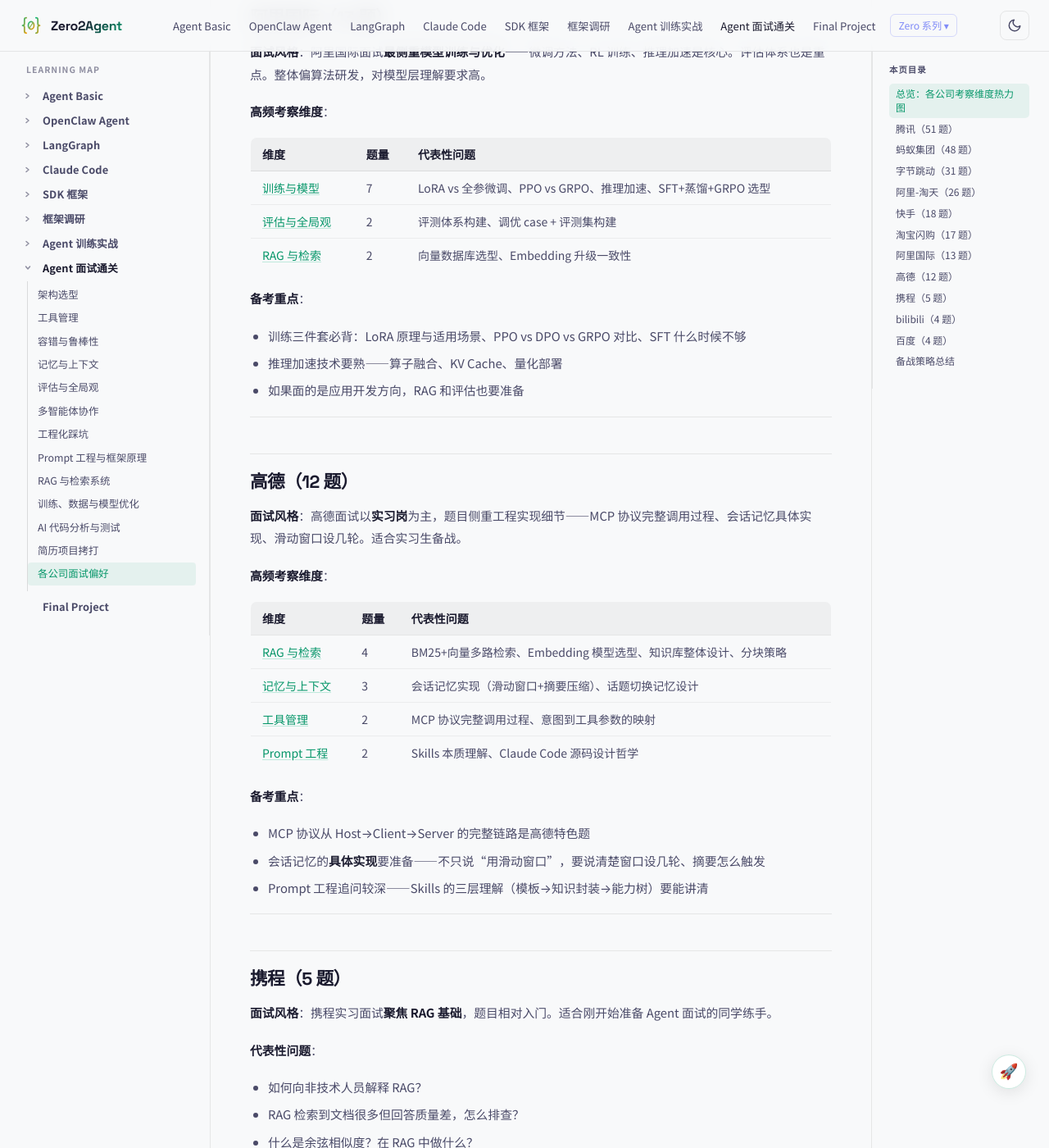
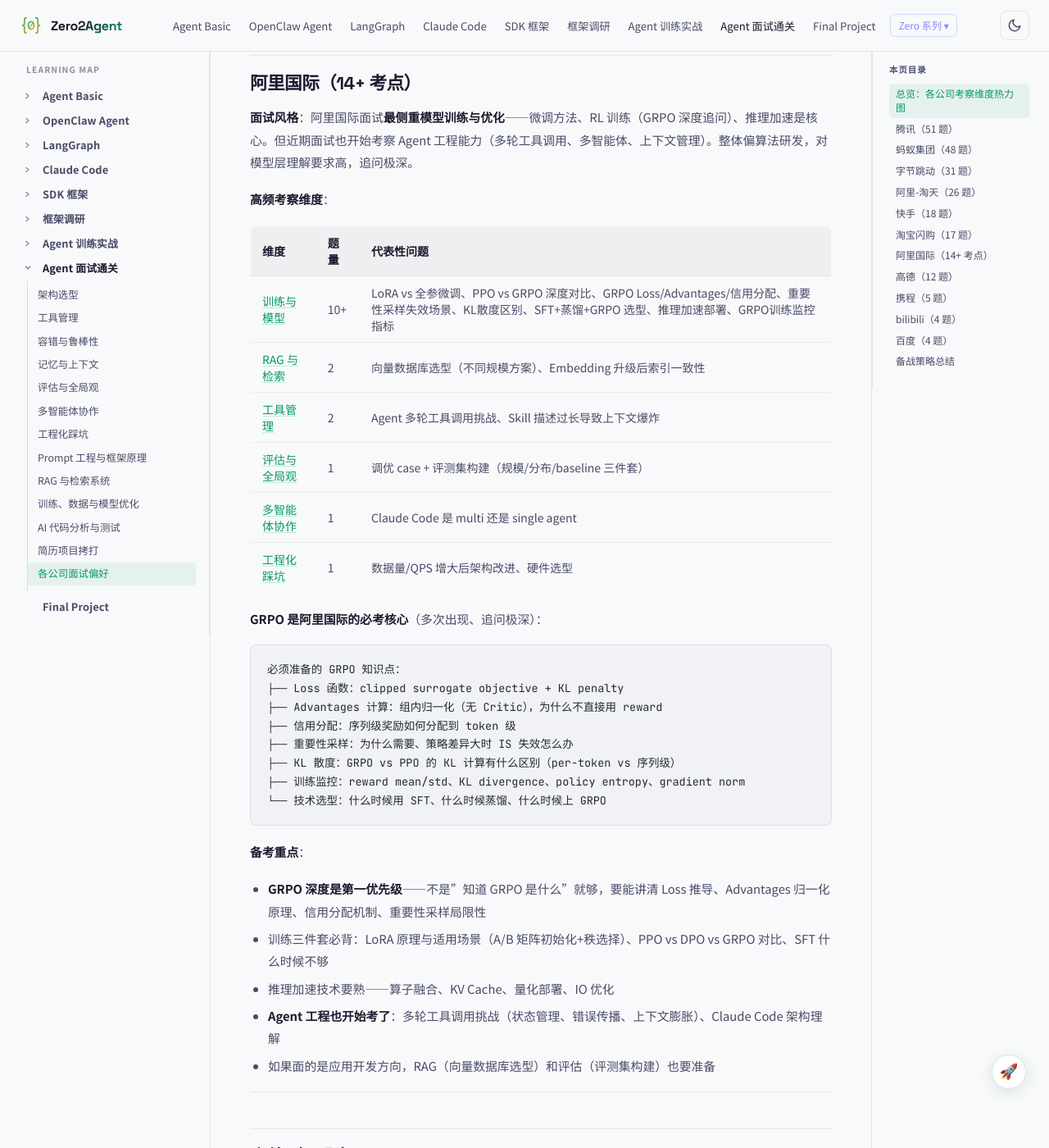
Before and after one commit to ranxi2001/zero2Agent, a Jekyll site: the page built from learn-agent-interview/14-company-preferences/index.md, in a window 1280 px wide and 1400 px high, scrolled down 5216 px. Shown: the whole window at 82% size. Built offline with Jekyll 4.4.1, drawn with Linux system fonts in a browser that asks for light colours; comment, search, counter and statistics services are not loaded; some of the changed text lies outside the part shown.

Commit message:
feat: 更新阿里国际偏好页 + 10篇面经来源标注
- 14-company-preferences: 阿里国际从13题更新为14+考点，
  新增GRPO知识点清单、AI算法vs应用开发方向区分
- 来源标注5处：GRPO训练指标、重要性采样、reward hacking、
  Skill执行顺序+Plan模式、Skill自我迭代+评测
- 处理10篇阿里国际面经，全部已覆盖无新增题目

Co-Authored-By: Claude Opus 4.6 <noreply@anthropic.com>

````diff
--- a/learn-agent-interview/14-company-preferences/index.md
+++ b/learn-agent-interview/14-company-preferences/index.md
@@ -24,7 +24,7 @@ eyebrow: Agent 面试通关 / 14
 | **阿里-淘天** | 26 | 记忆(6) > RAG(4) > 架构(3) | 系统设计 + 理论深度，追问细节 |
 | **快手** | 18 | 训练(6) > RAG(5) | 算法基础扎实，工程+模型并重 |
 | **淘宝闪购** | 17 | 项目拷打(12) > 架构(2) | 几乎全程项目深挖，无八股 |
-| **阿里国际** | 13 | 训练(7) > 评估(2) | RL/微调深度，模型层能力 |
+| **阿里国际** | 14+ | 训练(10+) > 工具(2) > RAG(2) | RL/微调深度 + GRPO 必考，近期也考 Agent 工程 |
 | **高德** | 12 | RAG(4) > 记忆(3) | 实习题为主，MCP 协议+会话记忆 |
 | **携程** | 5 | RAG(5) | RAG 基础，适合入门准备 |
 | **bilibili** | 4 | 分散 | Agent 框架实战，项目驱动 |
@@ -160,22 +160,40 @@ eyebrow: Agent 面试通关 / 14
 
 ---
 
-## 阿里国际（13 题）
+## 阿里国际（14+ 考点）
 
-**面试风格**：阿里国际面试**最侧重模型训练与优化**——微调方法、RL 训练、推理加速是核心。评估体系也是重点。整体偏算法研发，对模型层理解要求高。
+**面试风格**：阿里国际面试**最侧重模型训练与优化**——微调方法、RL 训练（GRPO 深度追问）、推理加速是核心。但近期面试也开始考察 Agent 工程能力（多轮工具调用、多智能体、上下文管理）。整体偏算法研发，对模型层理解要求高，追问极深。
 
 **高频考察维度**：
 
 | 维度 | 题量 | 代表性问题 |
 |------|------|-----------|
-| [训练与模型](../10-training-and-data/index.html) | 7 | LoRA vs 全参微调、PPO vs GRPO、推理加速、SFT+蒸馏+GRPO 选型 |
-| [评估与全局观](../05-eval-and-vision/index.html) | 2 | 评测体系构建、调优 case + 评测集构建 |
-| [RAG 与检索](../09-rag-retrieval/index.html) | 2 | 向量数据库选型、Embedding 升级一致性 |
+| [训练与模型](../10-training-and-data/index.html) | 10+ | LoRA vs 全参微调、PPO vs GRPO 深度对比、GRPO Loss/Advantages/信用分配、重要性采样失效场景、KL散度区别、SFT+蒸馏+GRPO 选型、推理加速部署、GRPO训练监控指标 |
+| [RAG 与检索](../09-rag-retrieval/index.html) | 2 | 向量数据库选型（不同规模方案）、Embedding 升级后索引一致性 |
+| [工具管理](../02-tool-management/index.html) | 2 | Agent 多轮工具调用挑战、Skill 描述过长导致上下文爆炸 |
+| [评估与全局观](../05-eval-and-vision/index.html) | 1 | 调优 case + 评测集构建（规模/分布/baseline 三件套） |
+| [多智能体协作](../06-multi-agent-collab/index.html) | 1 | Claude Code 是 multi 还是 single agent |
+| [工程化踩坑](../07-engineering-pitfalls/index.html) | 1 | 数据量/QPS 增大后架构改进、硬件选型 |
+
+**GRPO 是阿里国际的必考核心**（多次出现、追问极深）：
+
+```text
+必须准备的 GRPO 知识点：
+├── Loss 函数：clipped surrogate objective + KL penalty
+├── Advantages 计算：组内归一化（无 Critic），为什么不直接用 reward
+├── 信用分配：序列级奖励如何分配到 token 级
+├── 重要性采样：为什么需要、策略差异大时 IS 失效怎么办
+├── KL 散度：GRPO vs PPO 的 KL 计算有什么区别（per-token vs 序列级）
+├── 训练监控：reward mean/std、KL divergence、policy entropy、gradient norm
+└── 技术选型：什么时候用 SFT、什么时候蒸馏、什么时候上 GRPO
+```
 
 **备考重点**：
-- 训练三件套必背：LoRA 原理与适用场景、PPO vs DPO vs GRPO 对比、SFT 什么时候不够
-- 推理加速技术要熟——算子融合、KV Cache、量化部署
-- 如果面的是应用开发方向，RAG 和评估也要准备
+- **GRPO 深度是第一优先级**——不是"知道 GRPO 是什么"就够，要能讲清 Loss 推导、Advantages 归一化原理、信用分配机制、重要性采样局限性
+- 训练三件套必背：LoRA 原理与适用场景（A/B 矩阵初始化+秩选择）、PPO vs DPO vs GRPO 对比、SFT 什么时候不够
+- 推理加速技术要熟——算子融合、KV Cache、量化部署、IO 优化
+- **Agent 工程也开始考了**：多轮工具调用挑战（状态管理、错误传播、上下文膨胀）、Claude Code 架构理解
+- 如果面的是应用开发方向，RAG（向量数据库选型）和评估（评测集构建）也要准备
 
 ---
 
````
Also changed, not shown: learn-agent-interview/08-prompt-engineering/index.md (+1 -1 lines), learn-agent-interview/10-training-and-data/index.md (+2 -2 lines), .claude/skills/classify-interview-questions/question-index.md.
